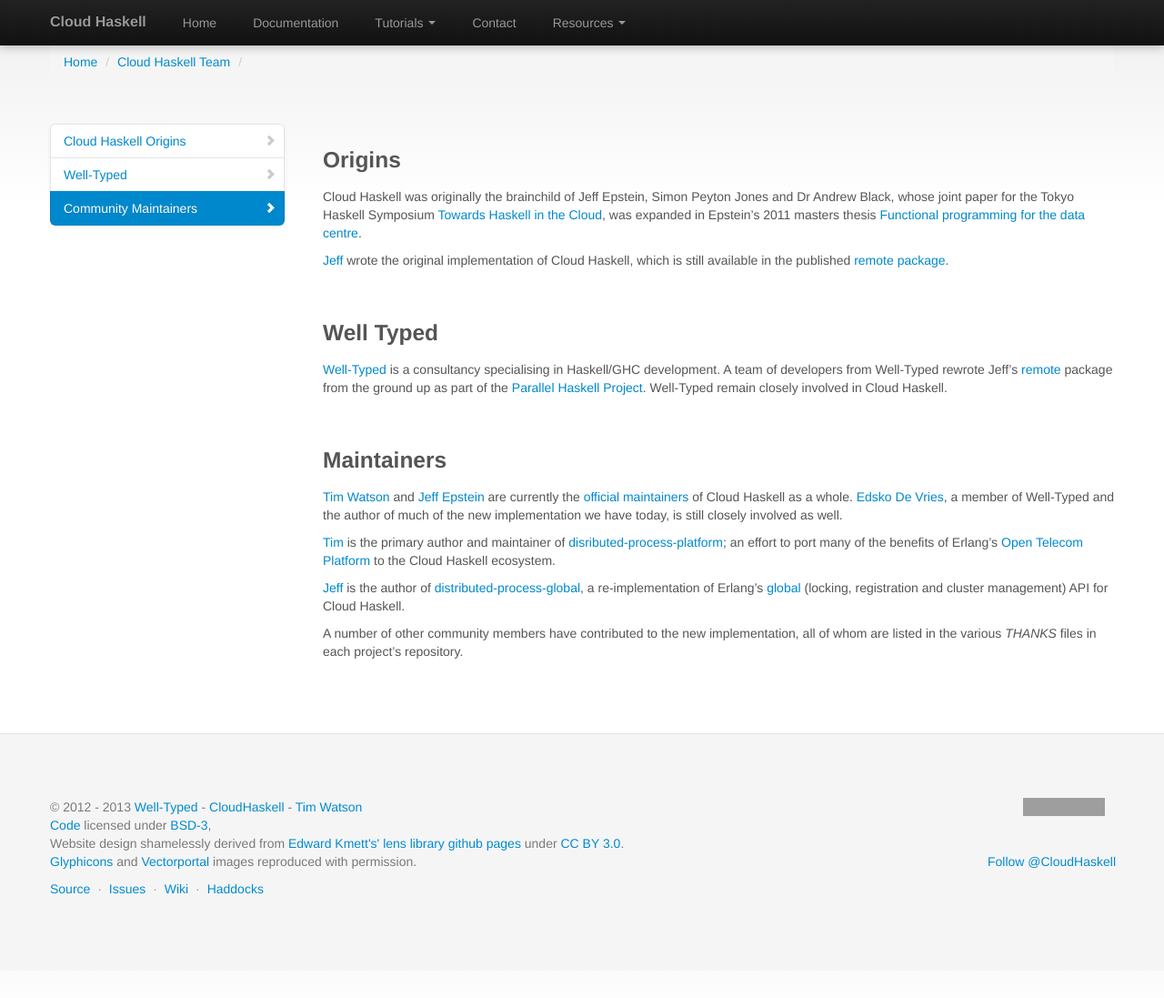
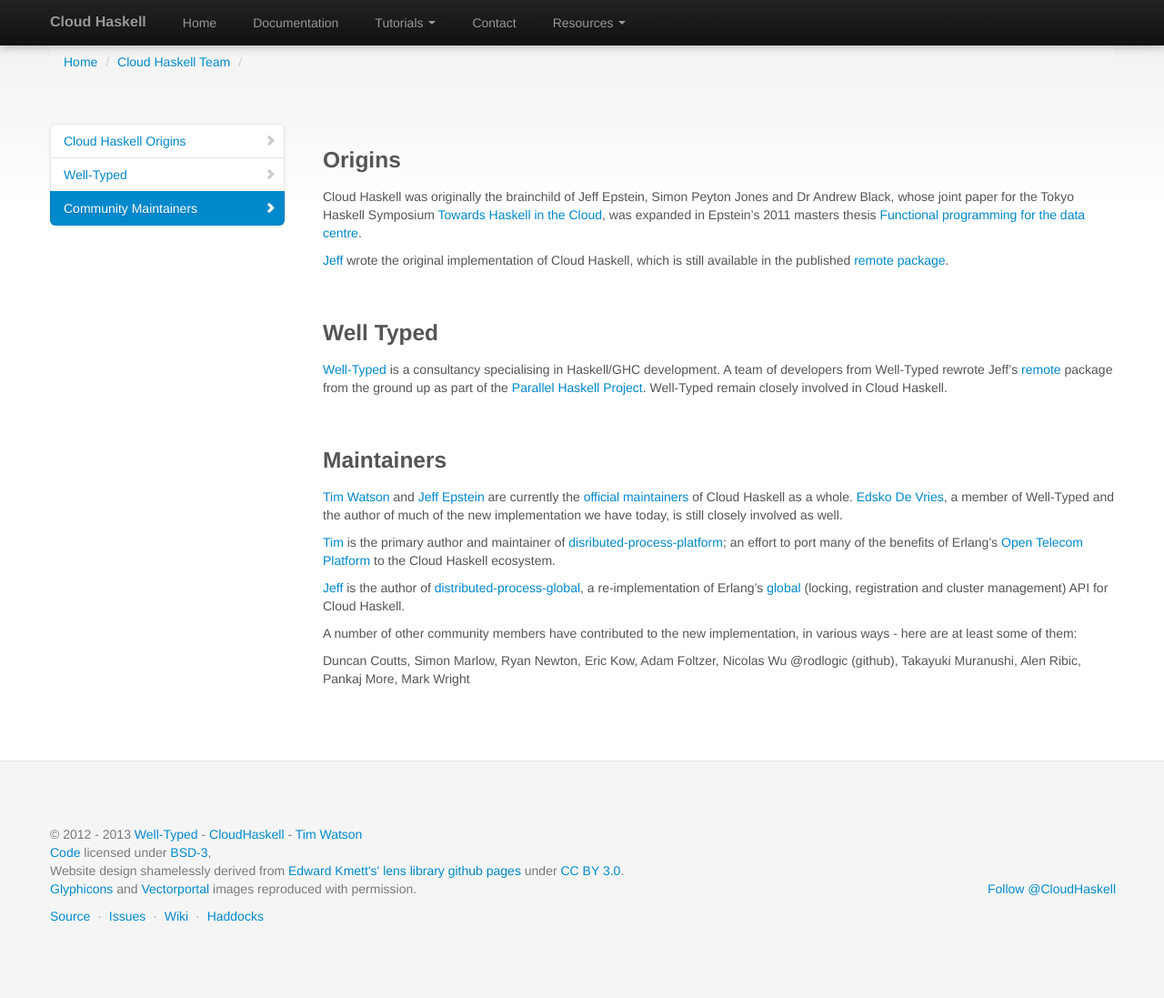
Before and after one commit to haskell-distributed/distributed-process, a Jekyll site: the page built from team.md, in a window 1280 px wide. Shown: the whole page at 91% size. Built offline with Jekyll 4.4.1, drawn with Linux system fonts in a browser that asks for light colours; comment, search, counter and statistics services are not loaded; before the commit the page ends 1067 px from its top, so only the background shows below that; grey boxes are pictures that could not be loaded.

Commit message:
update team info

```diff
--- a/team.md
+++ b/team.md
@@ -36,7 +36,10 @@ Erlang's [global][12] (locking, registration and cluster management) API for
 Cloud Haskell.
 
 A number of other community members have contributed to the new implementation,
-all of whom are listed in the various *THANKS* files in each project's repository.
+in various ways - here are at least some of them:
+
+Duncan Coutts, Simon Marlow, Ryan Newton, Eric Kow, Adam Foltzer, Nicolas Wu
+@rodlogic (github), Takayuki Muranushi, Alen Ribic, Pankaj More, Mark Wright
 
 [1]: http://research.microsoft.com/en-us/um/people/simonpj/papers/parallel/remote.pdf
 [2]: http://research.microsoft.com/en-us/um/people/simonpj/papers/parallel/epstein-thesis.pdf
```
